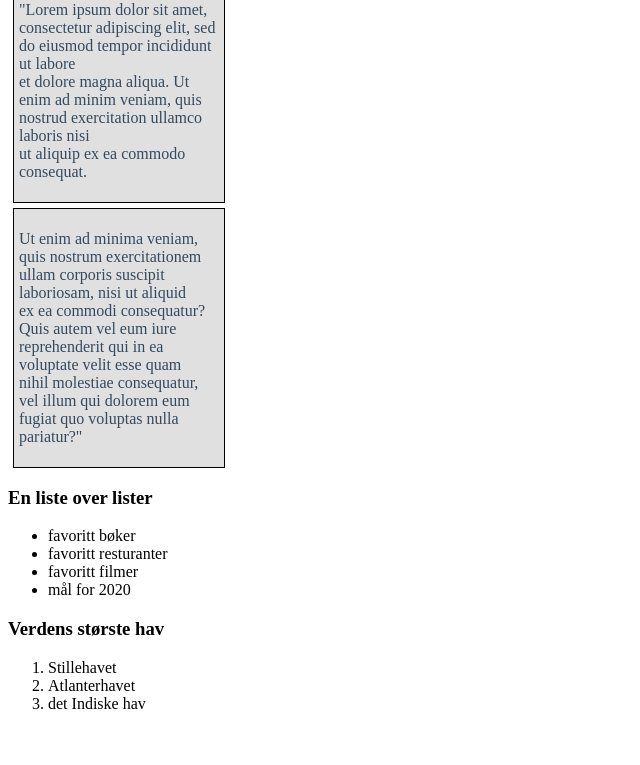
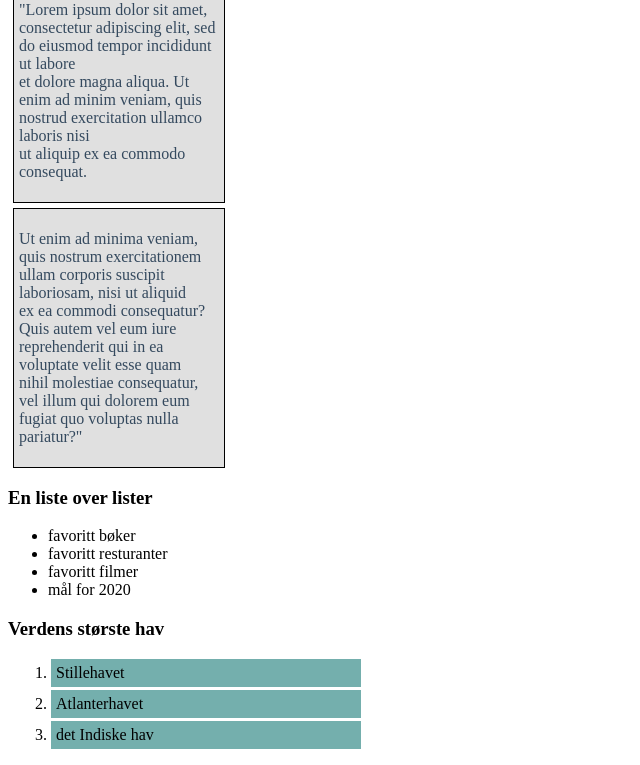
Before and after one commit to Susanne2002/Uke-44, a plain HTML site: page index.html in a window 1280 px wide. Shown: the part 93-858 px from the top of the page, without its empty margins (0-640 px from the left). Before the commit the page ends 822 px from the top, so only its background shows below. Drawn offline with Linux system fonts and the light colour scheme.

Commit message:
Update stilark.css

```diff
--- a/stilark/stilark.css
+++ b/stilark/stilark.css
@@ -6,3 +6,10 @@ padding: 5px;
 border: 1px solid #000000;
 margin: 5px;
 }
+
+ol li {
+  background-color: #74afad;
+  padding: 5px;
+  margin: 3px;
+  width: 300px;
+}
```
